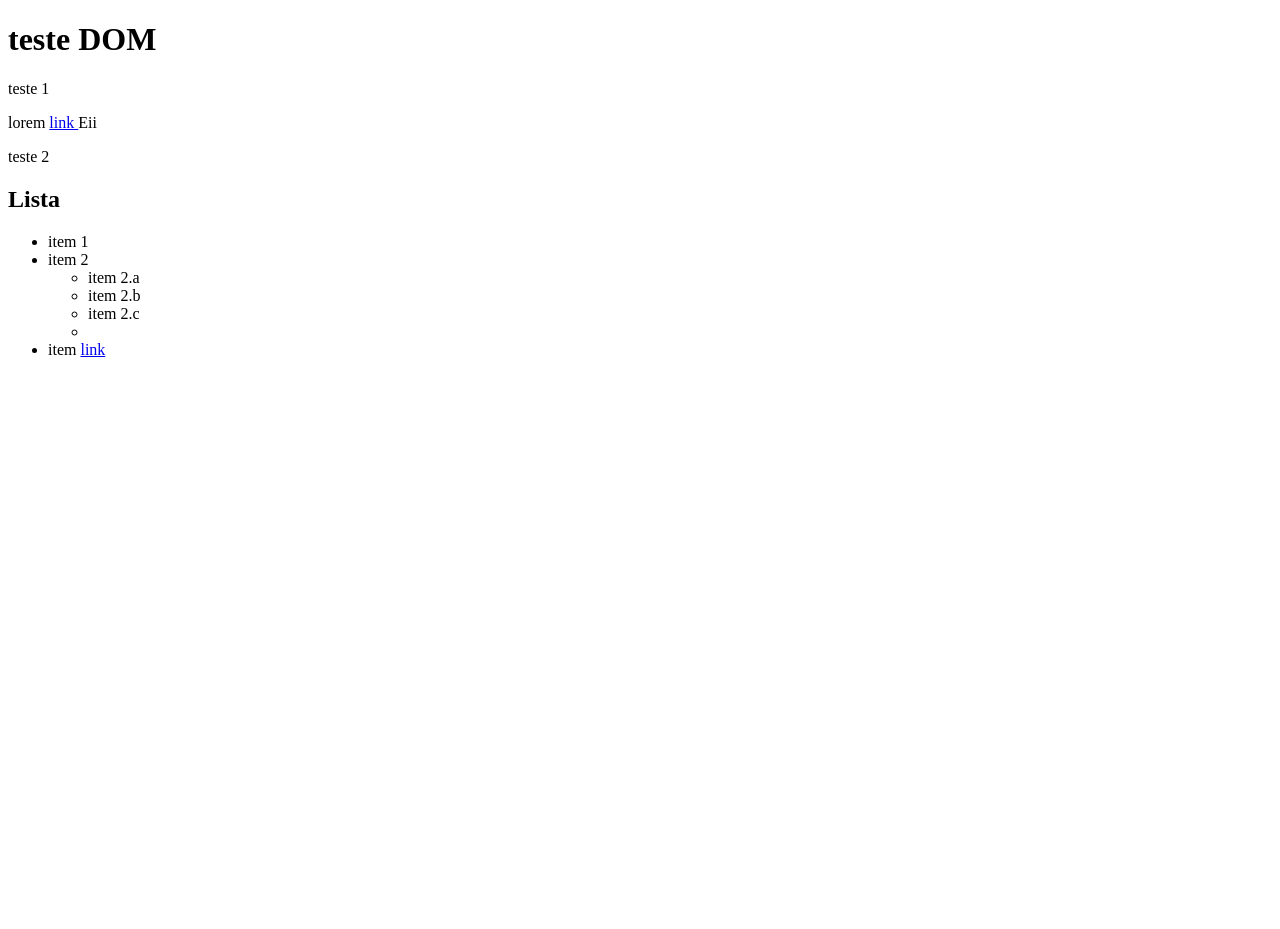
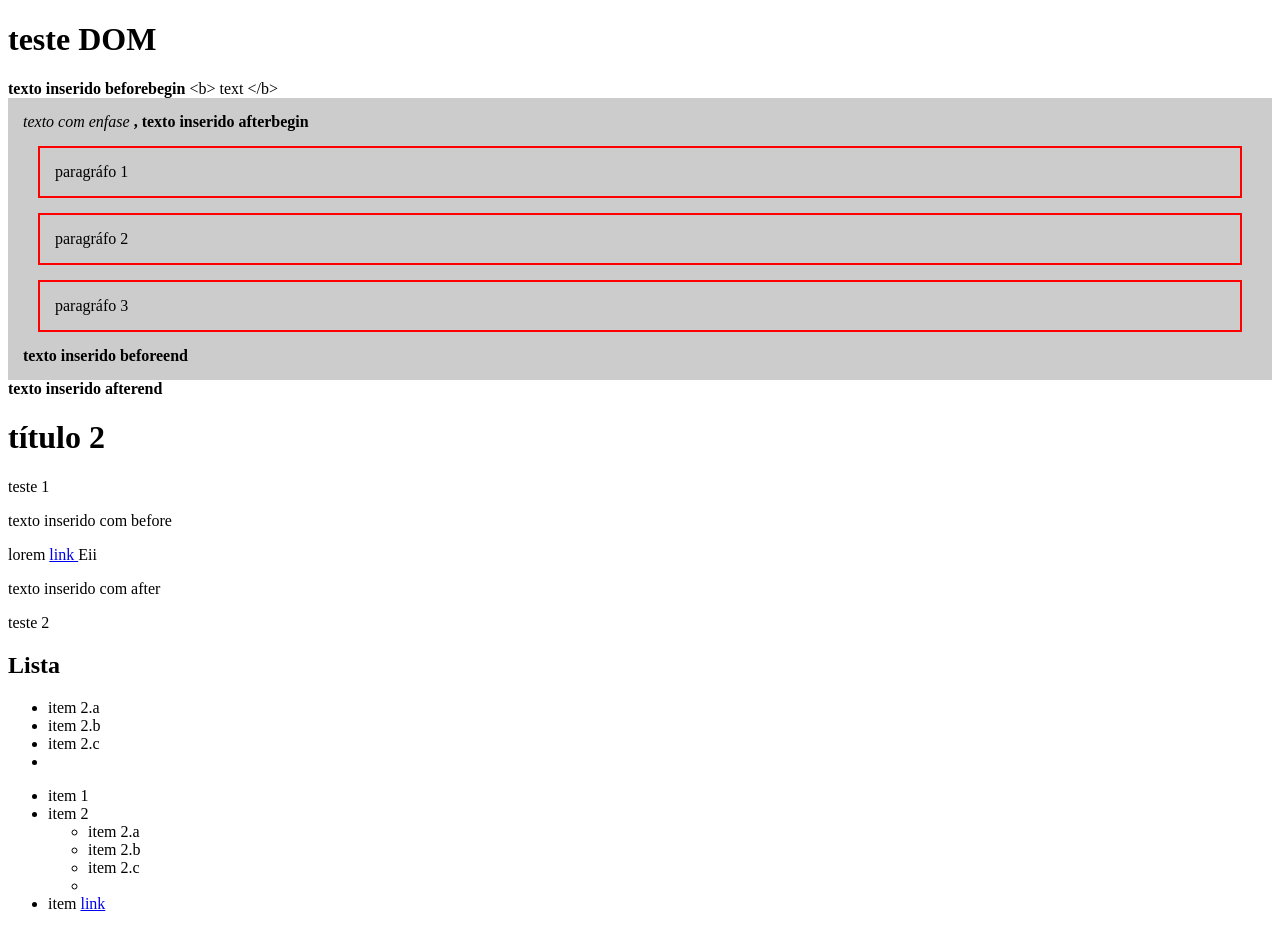
Before and after one commit to OkaioSilva/JavaScripV2, a plain HTML site: page DOM_2/create_dom.html in a window 1280 px wide. Before the commit the page ends 800 px from the top, so only its background shows below. Drawn offline with Linux system fonts and the light colour scheme.

Commit message:
Update create_dom.html
mais formas de adicionar nós

```diff
--- a/DOM_2/create_dom.html
+++ b/DOM_2/create_dom.html
@@ -5,10 +5,33 @@
     <meta charset="UTF-8">
     <meta name="viewport" content="width=device-width, initial-scale=1.0">
     <title>Document</title>
+
+    <style>
+        .container2{
+            background-color: #ccc;
+            padding: 15px;
+        }
+        .container2 p {
+            border: 2px solid red;
+            margin: 15px;
+            padding: 15px;
+        }
+    </style>
 </head>
 
 <body>
     <h1>teste DOM</h1>
+    <!-- beforebegin -->
+    <div class="container2">
+        <!-- afterbegin -->
+        <p>paragráfo 1</p>
+        <p>paragráfo 2</p>
+        <p>paragráfo 3</p>
+        <!-- beforeend -->
+    </div>
+    <!-- afterend -->
+
+
     <div class="container">
         <p>teste 1</p>
         <p>lorem <a href="#"> link </a> Eii </p>
@@ -50,7 +73,69 @@
         const text = document.createTextNode('Criar nós no DOM')
         title.appendChild(text)
         console.log(title)
+        //document.querySelector('.container').appendChild(title)
 
+
+        // append() e prepend()
+        //append = a partir do elemento pai, no caso aqui é o container, ele irá por o append
+
+        // document.querySelector('.container').append(title)
+
+        // prepend = irá por antes do primeiro filho
+
+        //document.querySelector('.container').prepend(title)
+
+        // aceitam mais de um parâmentro
+
+        //document.querySelector('.container').prepend(title, 'texto novo')
+
+        // insertBefore() = espera receber 2 parâmetros(filho novo, nó de referência)
+        const title2 = document.createElement('h1')
+        title2.textContent = ' título 2'
+        const list = document.querySelector('ul')
+        const container = document.querySelector('.container')
+
+        container.insertBefore(title2, list)
+        container.insertBefore(title2, container.firstChild) // Cross browser
+
+        // cloneNode() = por padrão, só clona o nó, mas não os filho dentro desse nó.
+        // Se receber "true" como parâmetro, aí sim clona os filhos
+
+        let sublevel = document.querySelector('ul ul')
+        sublevel = sublevel.cloneNode(true) // vai clonar os filhos da segunda ul
+        const h2 = document.querySelector('h2')
+        container.insertBefore(sublevel, h2.nextElementSibling)
+
+        // after e before
+        // aceitam dois parâmetros, podendo ser textos ou nós
+
+        const segundoParagrafo = container.firstElementChild.nextElementSibling.nextElementSibling
+        console.log(segundoParagrafo)
+
+        segundoParagrafo.after('texto inserido com after')
+        segundoParagrafo.before('texto inserido com before')
+
+
+        //insertAdjacentElement, insertAdjacentHTML, insertAdjacentText
+        // dois parametros ( posição(valores no container2), o que quero inserir )
+
+        const container2 = document.querySelector('.container2')
+
+        container2.insertAdjacentHTML('beforebegin', '<b> texto inserido beforebegin</b>')
+        // proprio nome diz, nessa você usa com tags html
+        container2.insertAdjacentHTML('afterbegin', '<b> , texto inserido afterbegin</b>')
+        container2.insertAdjacentHTML('beforeend', '<b> texto inserido beforeend</b>')
+        container2.insertAdjacentHTML('afterend', '<b> texto inserido afterend</b>')
+
+        //insertAdjacentText
+        container2.insertAdjacentText('beforebegin', ' <b> text </b>')
+        // espera receber apenas textos
+
+        //insertAdjacentElement = é basicamente a mesma coisa, a diferença é que temos que criar um nó antes
+
+        const em = document.createElement('em')
+        em.textContent = 'texto com enfase'
+        container2.insertAdjacentElement('afterbegin', em)
     </script>
 </body>
 
```
